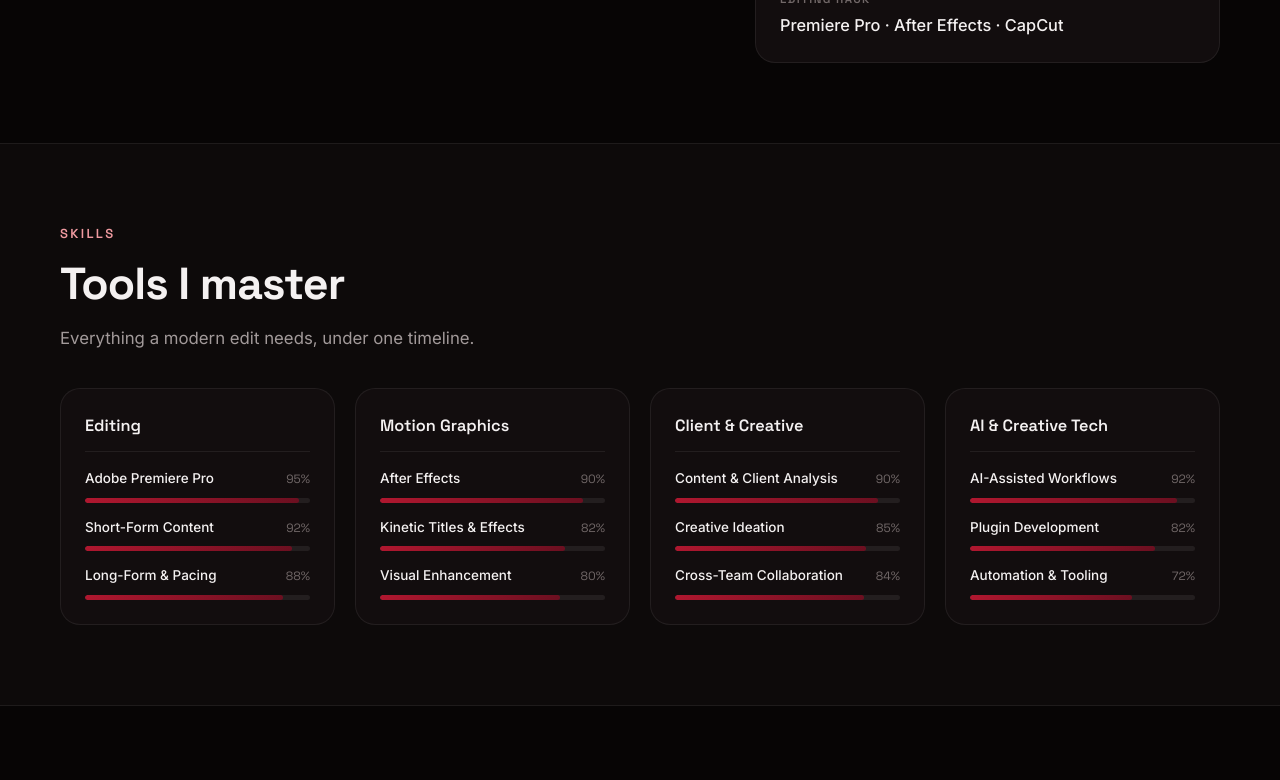
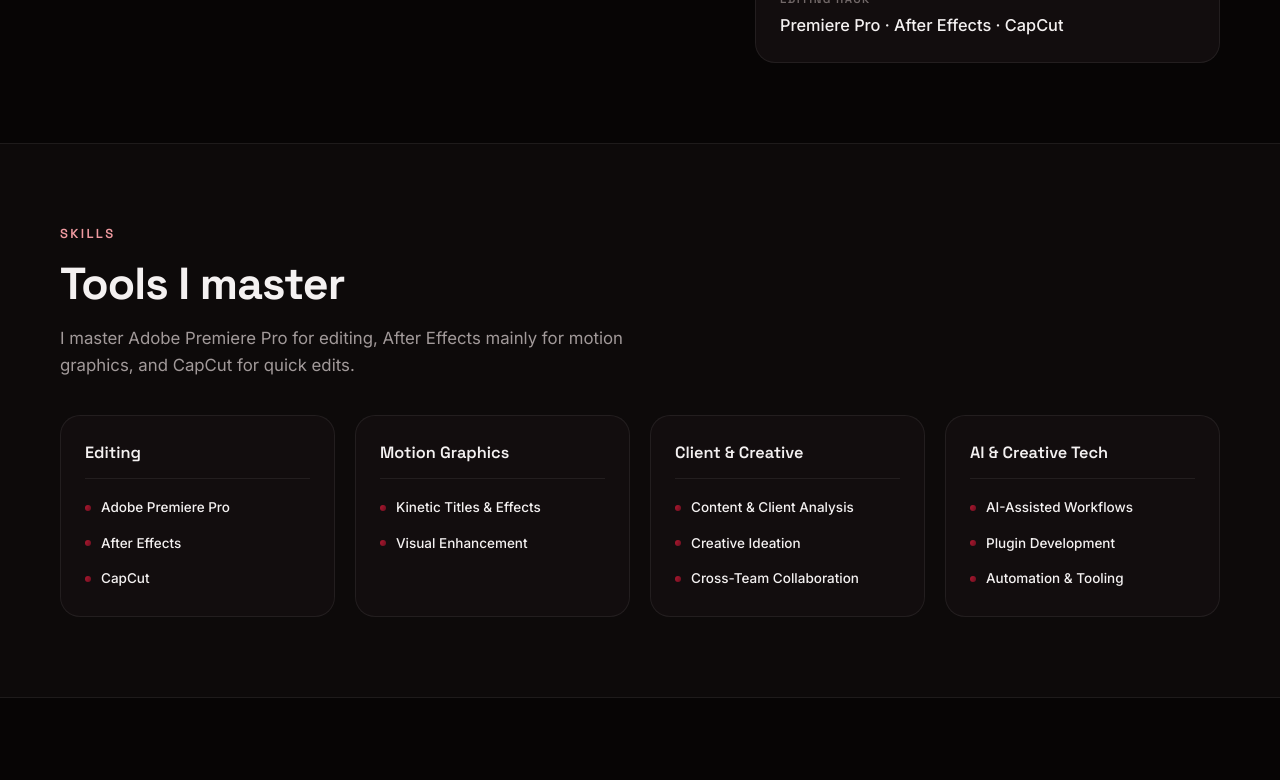
Before and after one commit to hazem7mmohammed-hash/hazem7mmohammed-hash.github.io, a React (Vite) app: page / in a window 1280 px wide. Shown: the part 1394-2174 px from the top of the page. Built offline with nearby package versions, Linux system fonts and the light colour scheme; no server answers.

Commit message:
Skills as tools sentence, remove progress bars, add client analysis to About

```diff
--- a/src/components/Skills.tsx
+++ b/src/components/Skills.tsx
@@ -3,16 +3,10 @@
 import { useI18n } from '../i18n'
 import { Reveal } from './Reveal'
 
-function SkillBar({ skill }: { skill: Skill }) {
+function SkillListItem({ skill }: { skill: Skill }) {
   return (
     <li className="skill">
-      <div className="skill__head">
-        <span className="skill__name">{skill.name}</span>
-        <span className="skill__level">{skill.level}%</span>
-      </div>
-      <div className="skill__track" aria-hidden="true">
-        <span className="skill__fill" style={{ width: `${skill.level}%` }} />
-      </div>
+      <span className="skill__name">{skill.name}</span>
     </li>
   )
 }
@@ -35,7 +29,7 @@
               <h3 className="skill-card__title">{translate(group.label, lang)}</h3>
               <ul className="skill-card__list">
                 {group.items.map((skill) => (
-                  <SkillBar key={skill.name} skill={skill} />
+                  <SkillListItem key={skill.name} skill={skill} />
                 ))}
               </ul>
             </Reveal>
--- a/src/content.ts
+++ b/src/content.ts
@@ -160,7 +160,8 @@
     'about.title': 'The editor behind the cut',
     'about.p1':
       'Freelance video editor with 3+ years of hands-on experience in short-form and long-form content — strong motion graphics in After Effects and an AI-driven, multidisciplinary approach to every project.',
-    'about.p2': '',
+    'about.p2':
+      'I can analyze what clients need and understand the audience, and deliver more than just an edited video.',
     'about.infoTitle': 'Quick facts',
     'about.infoLocation': 'Based in',
     'about.infoLanguages': 'Languages',
@@ -169,7 +170,8 @@
     'about.infoGearValue': 'Premiere Pro · After Effects · CapCut',
     'skills.eyebrow': 'Skills',
     'skills.title': 'Tools I master',
-    'skills.subtitle': 'Everything a modern edit needs, under one timeline.',
+    'skills.subtitle':
+      'I master Adobe Premiere Pro for editing, After Effects mainly for motion graphics, and CapCut for quick edits.',
     'experience.eyebrow': 'Experience',
     'experience.title': "Where I've cut my teeth",
     'experience.subtitle': 'A short history of my work behind the timeline.',
@@ -255,7 +257,7 @@
     'about.infoGearValue': 'بريمير برو · أفتر إفكتس · كاب كت',
     'skills.eyebrow': 'المهارات',
     'skills.title': 'أدوات أتقنها',
-    'skills.subtitle': 'كل ما يحتاجه المونتاج العصري على توقيت زمني واحد.',
+    'skills.subtitle': 'أتقن بريمير برو للمونتاج، وأفتر إفكتس أساسًا للموشن جرافيك، وكاب كت للتحرير السريع.',
     'experience.eyebrow': 'الخبرة',
     'experience.title': 'رحلتي وراء شريط الزمن',
     'experience.subtitle': 'لمحة قصيرة عن مسيرتي في المونتاج.',
@@ -481,36 +483,35 @@
     id: 'editing',
     label: { en: 'Editing', ar: 'المونتاج' },
     items: [
-      { name: 'Adobe Premiere Pro', level: 95 },
-      { name: 'Short-Form Content', level: 92 },
-      { name: 'Long-Form & Pacing', level: 88 },
+      { name: 'Adobe Premiere Pro' },
+      { name: 'After Effects' },
+      { name: 'CapCut' },
     ],
   },
   {
     id: 'motion',
     label: { en: 'Motion Graphics', ar: 'الموشن جرافيك' },
     items: [
-      { name: 'After Effects', level: 90 },
-      { name: 'Kinetic Titles & Effects', level: 82 },
-      { name: 'Visual Enhancement', level: 80 },
+      { name: 'Kinetic Titles & Effects' },
+      { name: 'Visual Enhancement' },
     ],
   },
   {
     id: 'creative',
     label: { en: 'Client & Creative', ar: 'العميل والإبداع' },
     items: [
-      { name: 'Content & Client Analysis', level: 90 },
-      { name: 'Creative Ideation', level: 85 },
-      { name: 'Cross-Team Collaboration', level: 84 },
+      { name: 'Content & Client Analysis' },
+      { name: 'Creative Ideation' },
+      { name: 'Cross-Team Collaboration' },
     ],
   },
   {
     id: 'ai',
     label: { en: 'AI & Creative Tech', ar: 'الذكاء الاصطناعي والتقنيات' },
     items: [
-      { name: 'AI-Assisted Workflows', level: 92 },
-      { name: 'Plugin Development', level: 82 },
-      { name: 'Automation & Tooling', level: 72 },
+      { name: 'AI-Assisted Workflows' },
+      { name: 'Plugin Development' },
+      { name: 'Automation & Tooling' },
     ],
   },
 ]
--- a/src/index.css
+++ b/src/index.css
@@ -1354,47 +1354,28 @@
 
 .skill-card__list {
   display: grid;
-  gap: 14px;
-}
-
-.skill__head {
-  display: flex;
-  align-items: baseline;
-  justify-content: space-between;
   gap: 10px;
-  margin-bottom: 8px;
+}
+
+.skill {
+  display: flex;
+  align-items: center;
+  gap: 10px;
+  padding: 2px 0;
+}
+
+.skill::before {
+  content: '';
+  width: 6px;
+  height: 6px;
+  border-radius: 50%;
+  background: var(--grad-btn);
+  flex: none;
 }
 
 .skill__name {
   font-size: 13.5px;
   font-weight: 500;
-}
-
-.skill__level {
-  font-family: var(--font-display);
-  font-size: 12px;
-  color: var(--text-faint);
-}
-
-.skill__track {
-  height: 5px;
-  border-radius: 4px;
-  background: rgba(255, 255, 255, 0.07);
-  overflow: hidden;
-}
-
-.skill__fill {
-  display: block;
-  height: 100%;
-  border-radius: 4px;
-  background: var(--grad-btn);
-  transform: scaleX(0);
-  transform-origin: var(--align-left, left);
-  transition: transform 1s cubic-bezier(0.22, 1, 0.36, 1) 0.2s;
-}
-
-.is-visible .skill__fill {
-  transform: scaleX(1);
 }
 
 /* ===================================== */
--- a/src/types.ts
+++ b/src/types.ts
@@ -27,7 +27,6 @@
 
 export interface Skill {
   name: string
-  level: number
 }
 
 export interface SkillGroup {
```
